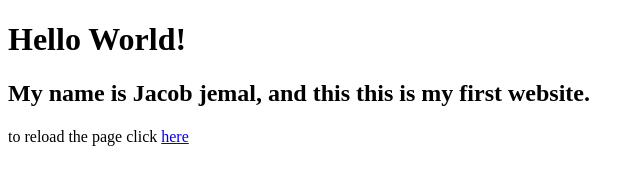
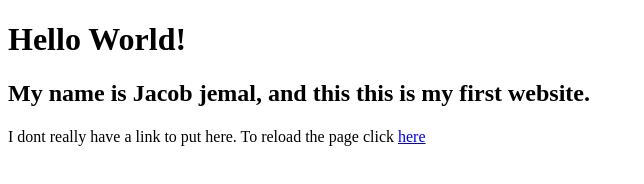
Before and after one commit to jacobjemal/my-personal-website, a plain HTML site: page index.html in a window 1280 px wide. Shown: the whole page, without its empty margins (0-644 px from the left). Drawn offline with Linux system fonts and the light colour scheme.

```diff
--- a/index.html
+++ b/index.html
@@ -15,7 +15,10 @@
         </h4>
     </p>
 
-    <p>to reload the page click  <a href="https://jacobjemal.github.io/my-personal-website/">here</a></p>
+    <p>
+       I dont really have a link to put here. To reload the page click  <a href="https://jacobjemal.github.io/my-personal-website/">here</a>
+    </p>
+
 </body>
 
 
```
